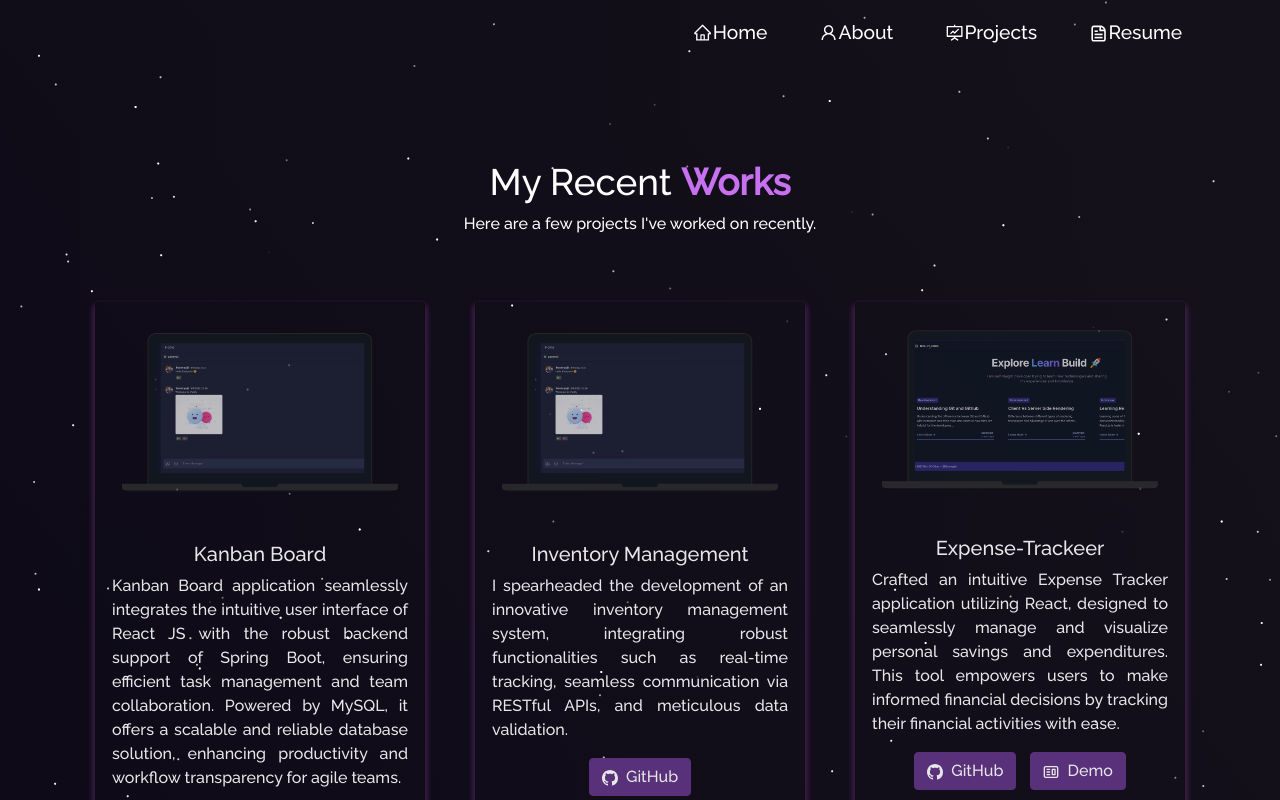
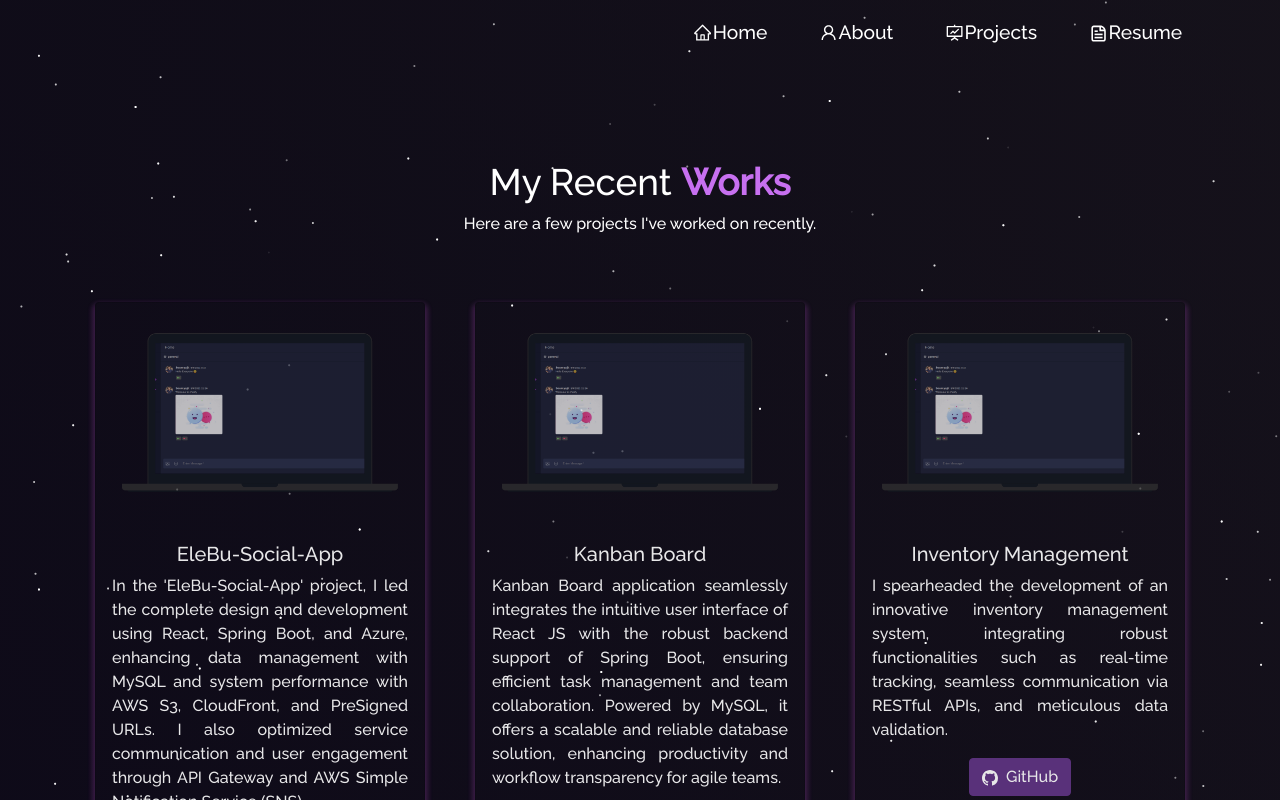
Before and after one commit to Vamshi5454/portfolio, a React (Create React App) app: page /project in a window 1280 px wide. Shown: the top 800 px of the page. Built offline with nearby package versions, Linux system fonts and the light colour scheme.

Commit message:
project added

```diff
--- a/src/components/Projects/Projects.js
+++ b/src/components/Projects/Projects.js
@@ -25,12 +25,24 @@ function Projects() {
             <ProjectCard
               imgPath={chatify}
               isBlog={false}
+              title="EleBu-Social-App"
+              description="In the 'EleBu-Social-App' project, I led the complete design and development using React, Spring Boot, and Azure, enhancing data management with MySQL and system performance with AWS S3, CloudFront, and PreSigned URLs. I also optimized service communication and user engagement through API Gateway and AWS Simple Notification Service (SNS)."
+              ghLink="https://github.com/Vamshi5454/EleBu-Social-App.git"
+              // demoLink="https://chatify-49.web.app/"
+            />
+          </Col>
+
+          <Col md={4} className="project-card">
+            <ProjectCard
+              imgPath={chatify}
+              isBlog={false}
               title="Kanban Board"
               description="Kanban Board application seamlessly integrates the intuitive user interface of React JS with the robust backend support of Spring Boot, ensuring efficient task management and team collaboration. Powered by MySQL, it offers a scalable and reliable database solution, enhancing productivity and workflow transparency for agile teams."
               ghLink="https://github.com/Vamshi5454/Kanban-board.git"
               // demoLink="https://chatify-49.web.app/"
             />
           </Col>
+
           <Col md={4} className="project-card">
             <ProjectCard
               imgPath={chatify}
```
